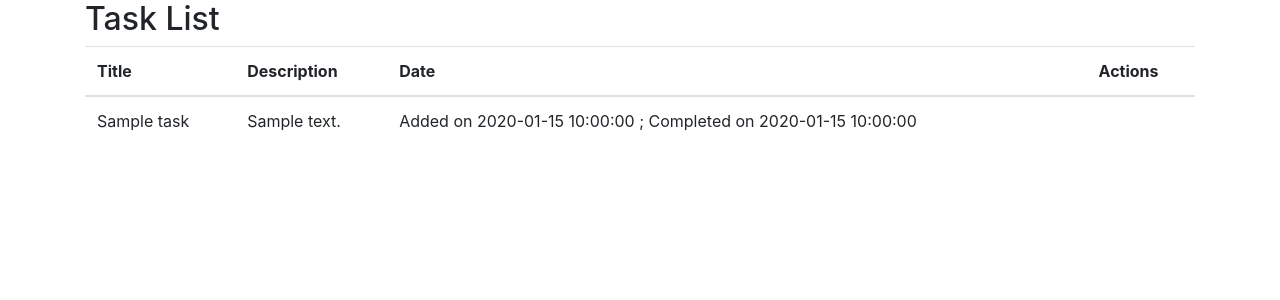
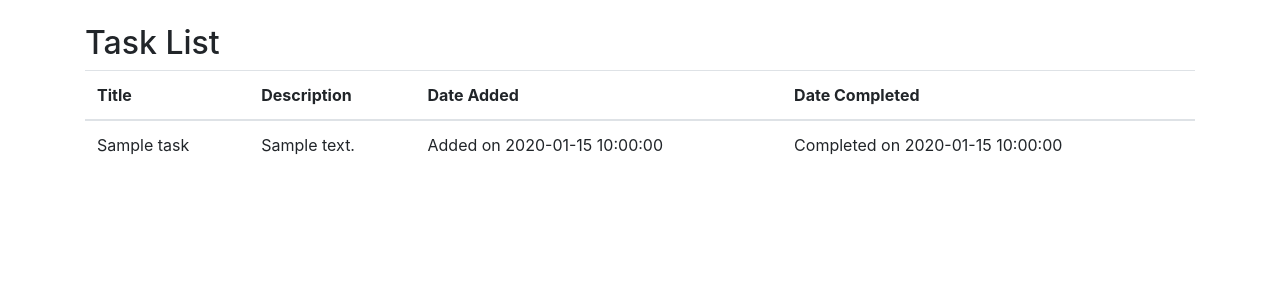
Before and after one commit to suryansh-it/Personal-Task-Manager, a Flask app: template templates/tasks_completed.html in a window 1280 px wide. Shown: the part 56-356 px from the top of the page. Run offline with Flask 3, Linux system fonts and the light colour scheme; the template is opened without the code that fills it: most values are stand-ins (such as "Sample title", 1, 10 or a date in 2020); some libraries are stand-ins or nearby versions.

Commit message:
tacking builderror

```diff
--- a/app.py
+++ b/app.py
@@ -40,34 +40,32 @@ def edit_task(task_id):
         return redirect(url_for('index'))
     return render_template('edit_task.html' , task = task , task_id =task_id)
 
-@app.route("/toggle_task/<int:task_id>", methods=['POST' , 'GET'])
-def toggle_task(task_id):
-    task= tasks[task_id]
-    if request.method == 'POST':
-        task['done'] = not task['done']
-        return redirect(url_for('index'))
-    return render_template('toggle_task.html' , task = task , task_id =task_id)
+
 
 @app.route("/delete_task/<int:task_id>", methods=['POST'])
 def delete_task(task_id):
     task = tasks[task_id]
     if request.method == 'POST':
-        tasks.remove(task)
+        tasks.pop(task)
         return redirect(url_for('index'))
     # Redirect to the home page after editing , client side ,
     # It changes the URL in the browser and prevents form resubmission on refresh.
 
 
 @app.route("/tasks_completed/<int:task_id>" , methods=['POST' , 'GET'])
-def task_completed(task_id):
-    task = tasks[task_id]
-    if request.method == 'POST':
-        if task['done'] :
-            completion_date = datetime.now().strftime('%Y-%m-%d %H:%M:%S') #date completed
-            task = {'done': True ,'date_completed':completion_date}
-            tasks_done.append(task)  #append tasks in lists
+def tasks_completed(task_id):
+    # if request.method == 'POST':
+        task = tasks[task_id]
 
-    return render_template('task_completed.html', task = task, task_id =task_id)
+        task['done'] = True
+        task['date_completed'] = datetime.now().strftime('%Y-%m-%d %H:%M:%S') #date completed
+
+        tasks_done.append(task)#append tasks in lists
+        tasks.pop(task_id)
+        # return redirect(url_for('index'))
+        return render_template('tasks_completed.html', tasks_done=tasks_done, task_id= task_id) #renders updated html
+
+
 
 
 if __name__ == '__main__':
--- a/templates/base.html
+++ b/templates/base.html
@@ -1,24 +1,19 @@
-<!-- base template to include common elements like the navbar. -->
-
 <!DOCTYPE html>
 <html lang="en">
   <head>
     <meta charset="UTF-8" />
-    <meta
-      name="viewport"
-      content="width=device-width, initial-scale=1, shrink-to-fit=no"
-    />
-    <title>{% block title %}Task Manager{% endblock %}</title>
+    <meta name="viewport" content="width=device-width, initial-scale=1.0" />
+    <title>{% block title %}{% endblock %}</title>
     <link
-      href="https://stackpath.bootstrapcdn.com/bootstrap/4.5.2/css/bootstrap.min.css"
       rel="stylesheet"
+      href="https://maxcdn.bootstrapcdn.com/bootstrap/4.5.2/css/bootstrap.min.css"
     />
   </head>
   <body>
     <nav class="navbar navbar-expand-lg navbar-light bg-light">
       <a class="navbar-brand" href="{{ url_for('index') }}">Task Manager</a>
-      <div class="collapse navbar-collapse" id="navbarNav">
-        <ul class="navbar-nav">
+      <div class="collapse navbar-collapse">
+        <ul class="navbar-nav mr-auto">
           <li class="nav-item">
             <a class="nav-link" href="{{ url_for('index') }}">Home</a>
           </li>
@@ -35,9 +30,6 @@
         </ul>
       </div>
     </nav>
-    <div class="container">{% block content %}{% endblock %}</div>
-    <script src="https://code.jquery.com/jquery-3.5.1.slim.min.js"></script>
-    <script src="https://cdn.jsdelivr.net/npm/@popperjs/core@2.9.2/dist/umd/popper.min.js"></script>
-    <script src="https://stackpath.bootstrapcdn.com/bootstrap/4.5.2/js/bootstrap.min.js"></script>
+    <div class="container mt-4">{% block content %}{% endblock %}</div>
   </body>
 </html>
--- a/templates/index.html
+++ b/templates/index.html
@@ -33,13 +33,15 @@
         </form>
 
         <!-- to pass current iteraion index in loop for a url or function -->
+        {%if not task.done%}
         <form
-          action="{{ url_for('toggle_task', task_id=loop.index0) }}"
+          action="{{ url_for('tasks_completed', task_id=loop.index0) }}"
           method="POST"
           style="display: inline"
         >
           <button type="submit" class="btn btn-info btn-sm">Done</button>
         </form>
+        {% endif %}
       </td>
     </tr>
     {% endfor %}
--- a/templates/tasks_completed.html
+++ b/templates/tasks_completed.html
@@ -1,5 +1,5 @@
-{% extends "base.html" %} {% block title %}Create Task{% endblock %} {% block
-content %}
+{% extends "base.html" %} {% block title %}Completed Tasks{% endblock %} {%
+block content %}
 
 <h2>Task List</h2>
 <table class="table">
@@ -7,8 +7,8 @@ content %}
     <tr>
       <th>Title</th>
       <th>Description</th>
-      <th>Date</th>
-      <th>Actions</th>
+      <th>Date Added</th>
+      <th>Date Completed</th>
     </tr>
   </thead>
   <tbody>
@@ -16,9 +16,8 @@ content %}
     <tr>
       <td>{{ task.title }}</td>
       <td>{{ task.description }}</td>
-      <td>
-        Added on {{ task.date_created }} ; Completed on {{ task.date_created }}
-      </td>
+      <td>Added on {{ task.date_created }}</td>
+      <td>Completed on {{ task.date_completed }}</td>
     </tr>
     {% endfor %}
   </tbody>
```
